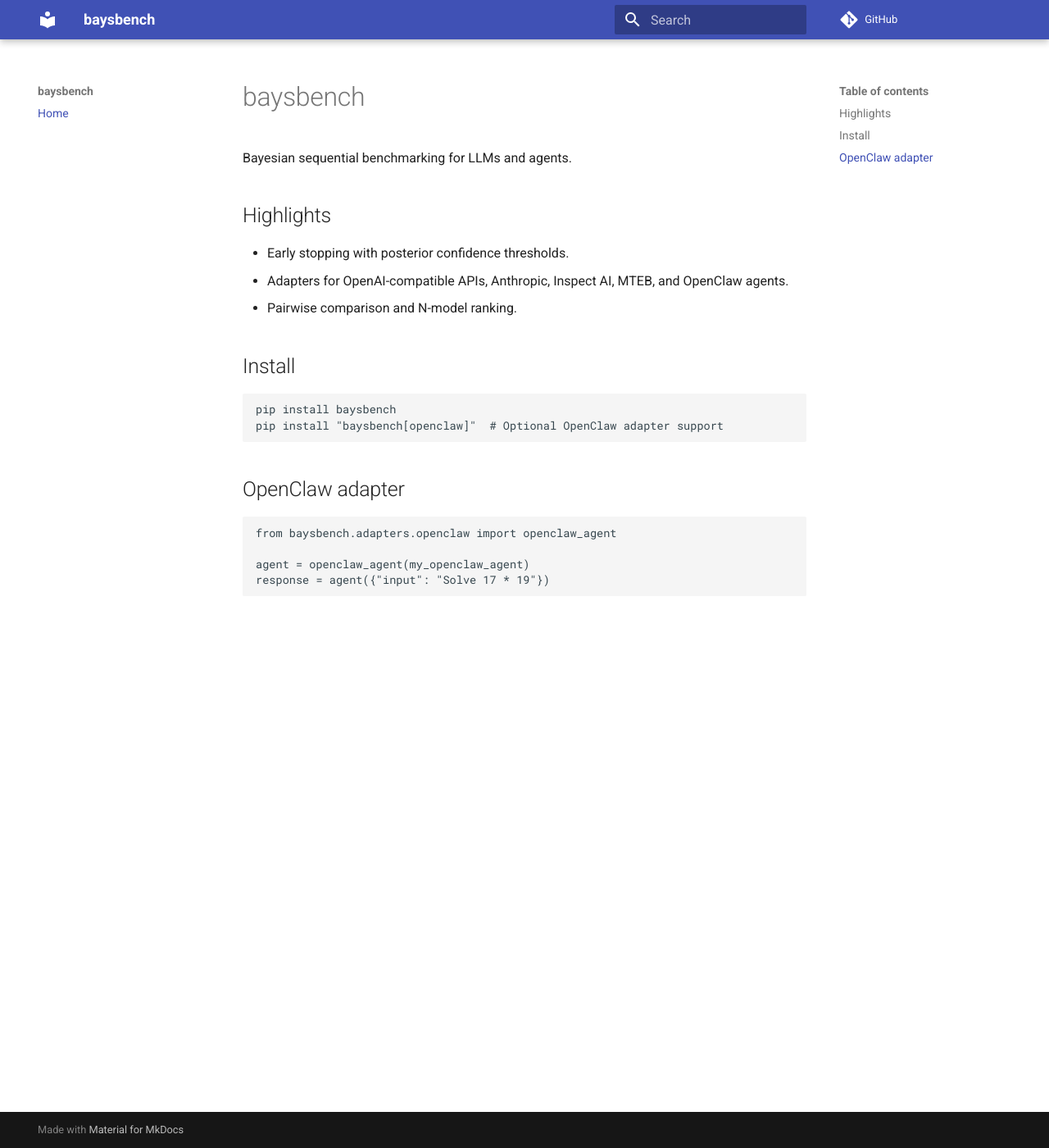
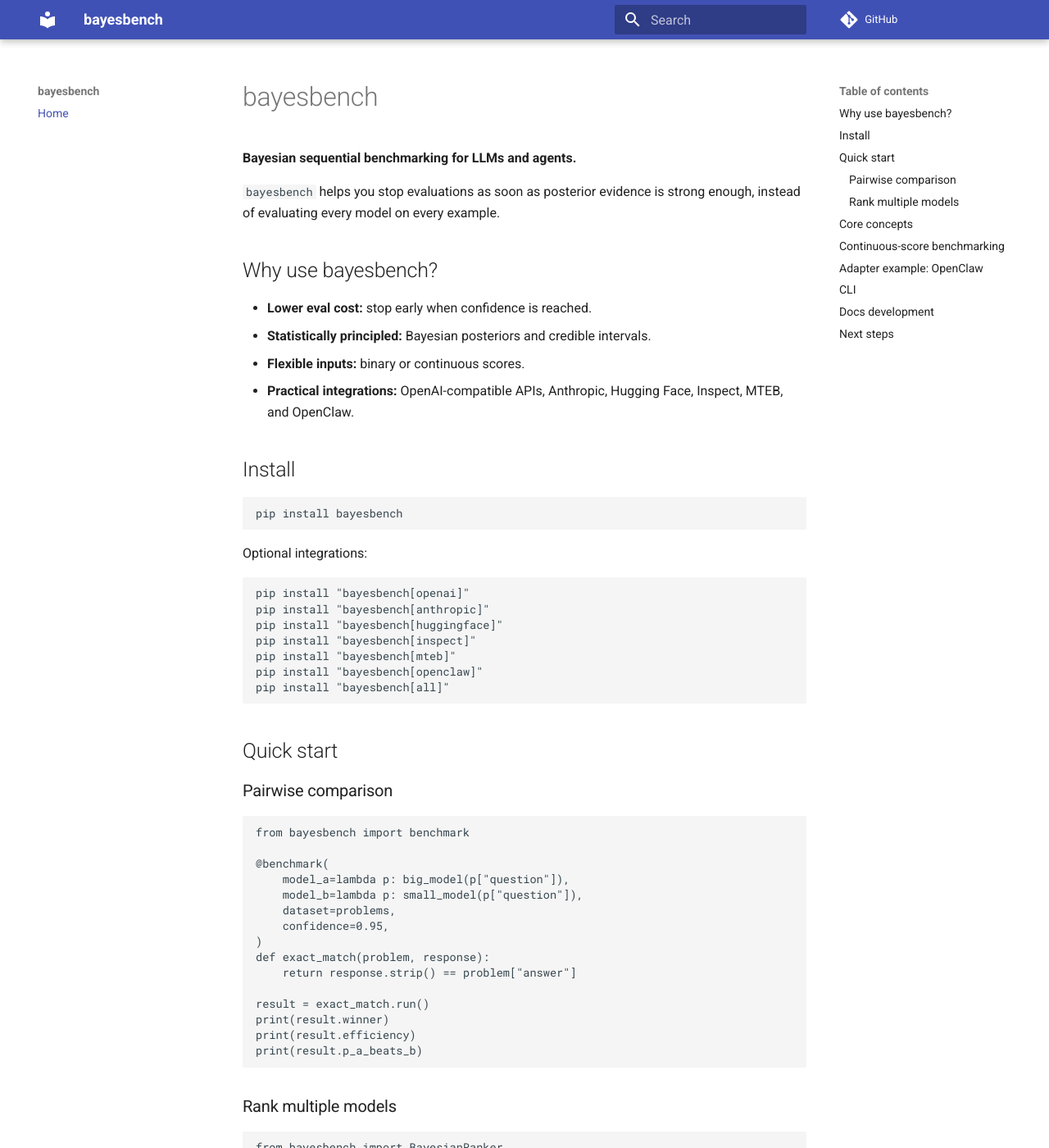
Before and after one commit to rymarinelli/bayesbench, an MkDocs documentation site: the page built from docs/index.md, in a window 1280 px wide and 1400 px high. Shown: the whole window at 82% size. Built offline with MkDocs 1.6.1 and Material for MkDocs 9.7.7, drawn with Linux system fonts in a browser that asks for light colours; comment, search, counter and statistics services are not loaded; some of the changed text lies outside the part shown.

Commit message:
docs: fix bayesbench naming and expand docs guide

````diff
--- a/docs/index.md
+++ b/docs/index.md
@@ -1,25 +1,130 @@
-# baysbench
+# bayesbench
 
-Bayesian sequential benchmarking for LLMs and agents.
+**Bayesian sequential benchmarking for LLMs and agents.**
 
-## Highlights
+`bayesbench` helps you stop evaluations as soon as posterior evidence is strong enough,
+instead of evaluating every model on every example.
 
-- Early stopping with posterior confidence thresholds.
-- Adapters for OpenAI-compatible APIs, Anthropic, Inspect AI, MTEB, and OpenClaw agents.
-- Pairwise comparison and N-model ranking.
+## Why use bayesbench?
+
+- **Lower eval cost:** stop early when confidence is reached.
+- **Statistically principled:** Bayesian posteriors and credible intervals.
+- **Flexible inputs:** binary or continuous scores.
+- **Practical integrations:** OpenAI-compatible APIs, Anthropic, Hugging Face, Inspect, MTEB, and OpenClaw.
 
 ## Install
 
 ```bash
-pip install baysbench
-pip install "baysbench[openclaw]"  # Optional OpenClaw adapter support
+pip install bayesbench
 ```
 
-## OpenClaw adapter
+Optional integrations:
+
+```bash
+pip install "bayesbench[openai]"
+pip install "bayesbench[anthropic]"
+pip install "bayesbench[huggingface]"
+pip install "bayesbench[inspect]"
+pip install "bayesbench[mteb]"
+pip install "bayesbench[openclaw]"
+pip install "bayesbench[all]"
+```
+
+## Quick start
+
+### Pairwise comparison
 
 ```python
-from baysbench.adapters.openclaw import openclaw_agent
+from bayesbench import benchmark
+
+@benchmark(
+    model_a=lambda p: big_model(p["question"]),
+    model_b=lambda p: small_model(p["question"]),
+    dataset=problems,
+    confidence=0.95,
+)
+def exact_match(problem, response):
+    return response.strip() == problem["answer"]
+
+result = exact_match.run()
+print(result.winner)
+print(result.efficiency)
+print(result.p_a_beats_b)
+```
+
+### Rank multiple models
+
+```python
+from bayesbench import BayesianRanker
+
+ranker = BayesianRanker(confidence=0.95)
+ranker.add_model("large", large_model)
+ranker.add_model("medium", medium_model)
+ranker.add_model("small", small_model)
+
+result = ranker.rank(dataset=problems, score_fn=lambda p, r: r == p["answer"])
+print(result.summary())
+```
+
+## Core concepts
+
+- **Confidence threshold (`confidence`)**
+  - The stopping rule, e.g. `0.95` means stop when posterior win probability reaches 95%.
+- **Minimum samples (`min_samples`)**
+  - Prevents stopping too early from tiny sample sizes.
+- **Skip threshold (`skip_threshold`)**
+  - Skips non-discriminating examples where both models behave similarly.
+- **Posterior family**
+  - Use `BetaPosterior` for binary outcomes and `NormalPosterior` for continuous scores.
+
+## Continuous-score benchmarking
+
+```python
+from bayesbench import BayesianBenchmark
+from bayesbench.posteriors import NormalPosterior
+
+bench = BayesianBenchmark(confidence=0.95, posterior_factory=NormalPosterior)
+
+result = bench.compare(
+    model_a=large_model,
+    model_b=small_model,
+    score_fn=lambda p, r: bleu(r, p["reference"]),
+    dataset=translation_examples,
+)
+```
+
+## Adapter example: OpenClaw
+
+```python
+from bayesbench.adapters.openclaw import openclaw_agent
 
 agent = openclaw_agent(my_openclaw_agent)
 response = agent({"input": "Solve 17 * 19"})
 ```
+
+## CLI
+
+```bash
+bayesbench my_benchmark.py
+bayesbench my_benchmark.py --confidence 0.99 --min-samples 10 --skip-threshold 0.90
+bayesbench --version
+```
+
+Your benchmark file should expose either:
+
+- `bench = BayesianBenchmark(...)`, or
+- a `@suite`-decorated class.
+
+## Docs development
+
+```bash
+pip install -e ".[docs]"
+mkdocs serve
+mkdocs build --strict
+```
+
+## Next steps
+
+- Browse source examples in `examples/`.
+- See `README.md` for a broader project overview.
+- Contribute improvements via `CONTRIBUTING.md`.
--- a/mkdocs.yml
+++ b/mkdocs.yml
@@ -1,7 +1,7 @@
-site_name: baysbench
+site_name: bayesbench
 site_description: Bayesian sequential benchmarking for LLMs and agents.
-site_url: https://rymarinelli.github.io/baysbench/
-repo_url: https://github.com/rymarinelli/baysbench
+site_url: https://rymarinelli.github.io/bayesbench/
+repo_url: https://github.com/rymarinelli/bayesbench
 
 theme:
   name: material
````
Also changed, not shown: README.md (+22 -22 lines).
